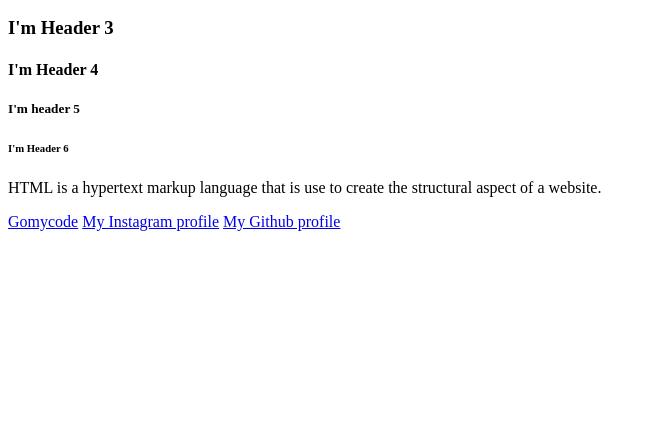
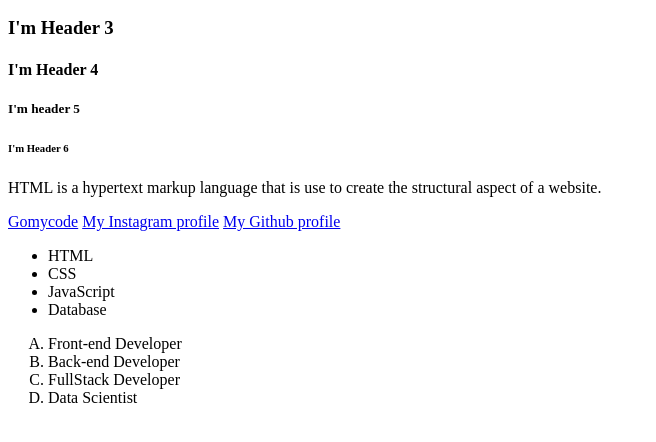
Before and after one commit to promptcodes/HTML-CLASS, a plain HTML site: page index.html in a window 1280 px wide. Shown: the part 96-538 px from the top of the page, without its empty margins (0-656 px from the left). Drawn offline with Linux system fonts and the light colour scheme.

Commit message:
HTML List tags added

```diff
--- a/index.html
+++ b/index.html
@@ -27,5 +27,21 @@
 
       <a href="https://github.com/promptcodes">My Github profile</a>
 
+      <!-- This is an unordered list -->
+      <ul>
+        <li>HTML</li>
+        <li>CSS</li>
+        <li>JavaScript</li>
+        <li>Database</li>
+      </ul>
+
+      <!-- This is an ordered list -->
+      <ol type="A">
+        <li>Front-end Developer</li>
+        <li>Back-end Developer</li>
+        <li>FullStack Developer</li>
+        <li>Data Scientist</li>
+      </ol>
+
     </body>
 </html>
```
